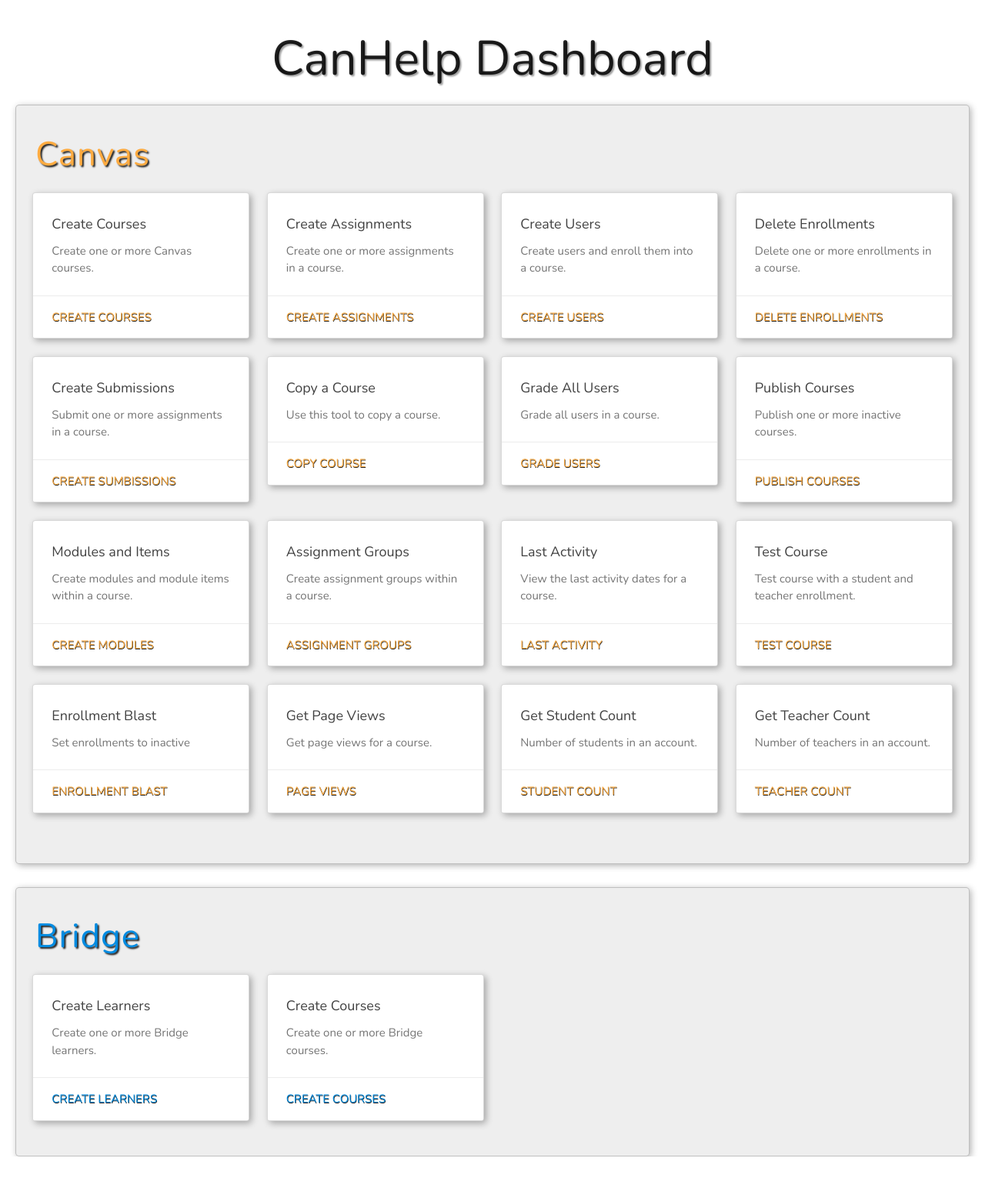
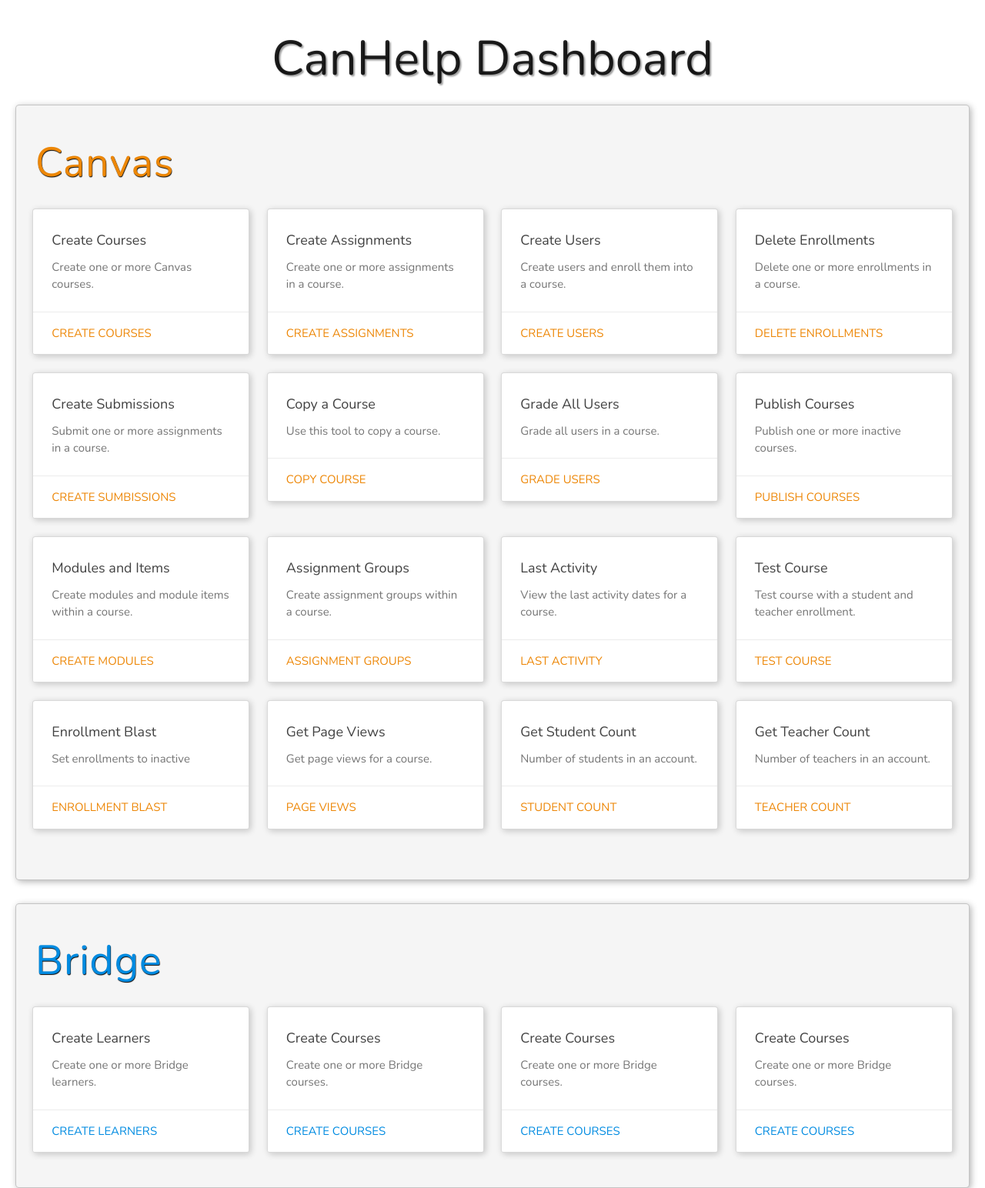
Before and after one commit to marisajense/CanHelp_UIDesign, a plain HTML site: page index.html in a window 1280 px wide. Shown: the whole page at 77% size. Before the commit the page ends 1503 px from the top, so only its background shows below. Drawn offline with nearby package versions, Linux system fonts and the light colour scheme.

Commit message:
tweak shadows/styling

```diff
--- a/css/appstyles.css
+++ b/css/appstyles.css
@@ -17,7 +17,7 @@
 
 .card {
   border-radius: 4px;
-  box-shadow: 3px 3px 8px  rgba(0,0,0,0.3);
+  box-shadow: 2px 2px 8px  rgba(0,0,0,0.2);
   border: 1px solid rgba(0,0,0,0.15);
 }
 
@@ -32,19 +32,22 @@
 }
 
 .card-link {
-  text-shadow: .5px .75px 0px #212121;
+  /* text-shadow: .5px .5px .5px #000; */
+  font-size: 15px;
 }
 
 .form-dash {
-  background-color: #fff;
+  background-color: #f5f5f5;
   border-radius: 5px;
   margin: 20px;
   padding: 20px;
   box-shadow: 3px 3px 10px  rgba(0,0,0,0.2);
+  border: 1px  solid rgba(0,0,0,0.2);
+
 }
 
 .back-dash {
-  color: #ffab40;
+  color: #ed8707;
 }
 
 .canvas {
@@ -52,19 +55,19 @@
 }
 
 .canvas-dash {
-  color: #ffab40;
-  text-shadow: 2px 2px 2px #212121;
+  color: #ed8707;
+  text-shadow: .5px .5px 1px #000;
   letter-spacing: 1px;
 }
 
 .bridge-dash {
   color: #008BE1;
-  text-shadow: 2px 2px 2px #212121;
+  text-shadow: .5px .5px 1px #000;
   letter-spacing: 1px;
 }
 
 .bridge-card-link {
-  text-shadow: .5px .75px 0px #212121;
+  /* text-shadow: .5px .5px 1px #757575; */
   color: #008BE1 !important;
 }
 
@@ -73,7 +76,7 @@
 } */
 
 .canvas-card-board {
-  background-color: #eeeeee;
+  background-color: #f5f5f5;
   border-radius: 5px;
   padding: 10px;
   box-shadow: 2px 2px 8px  rgba(0,0,0,0.3);
@@ -81,10 +84,15 @@
 }
 
 .bridge-card-board {
-  background-color: #eeeeee;
+  background-color: #f5f5f5;
   border-radius: 5px;
   margin-top: 30px;
   padding: 10px;
   box-shadow: 2px 2px 8px  rgba(0,0,0,0.3);
   border: 1px  solid rgba(0,0,0,0.2);
 }
+
+.back-link {
+  font-size: 20px;
+  text-align: center;
+}
--- a/index.html
+++ b/index.html
@@ -19,7 +19,7 @@
         </div>
         <div class="canvas-card-board">
         <div class="canvas">
-          <h3 class="canvas-dash">Canvas</h3>
+          <h2 class="canvas-dash">Canvas</h2>
         </div>
 
         <div class="row">
@@ -206,7 +206,7 @@
 
       <div class="bridge-card-board">
         <div class="canvas">
-          <h3 class="bridge-dash">Bridge</h3>
+          <h2 class="bridge-dash">Bridge</h2>
         </div>
         <div class="row">
           <div class="col s12 m4 l3">
@@ -231,6 +231,28 @@
               </div>
             </div>
           </div>
+          <div class="col s12 m4 l3">
+            <div class="card white">
+              <div class="card-content grey-text">
+                <span class="card-title">Create Courses</span>
+                <p>Create one or more Bridge courses.</p>
+              </div>
+              <div class="card-action bridge-card">
+                <a class="bridge-card-link" href="create_courses.html">Create Courses</a>
+              </div>
+            </div>
+          </div>
+          <div class="col s12 m4 l3">
+            <div class="card white">
+              <div class="card-content grey-text">
+                <span class="card-title">Create Courses</span>
+                <p>Create one or more Bridge courses.</p>
+              </div>
+              <div class="card-action bridge-card">
+                <a class="bridge-card-link" href="create_courses.html">Create Courses</a>
+              </div>
+            </div>
+          </div>
         </div>
       </div>
     </div>
```
Also changed, not shown: create_assignments.html (+1 -1 lines), create_courses.html (+2 -2 lines), css/materialize.css, css/materialize.min.css.
